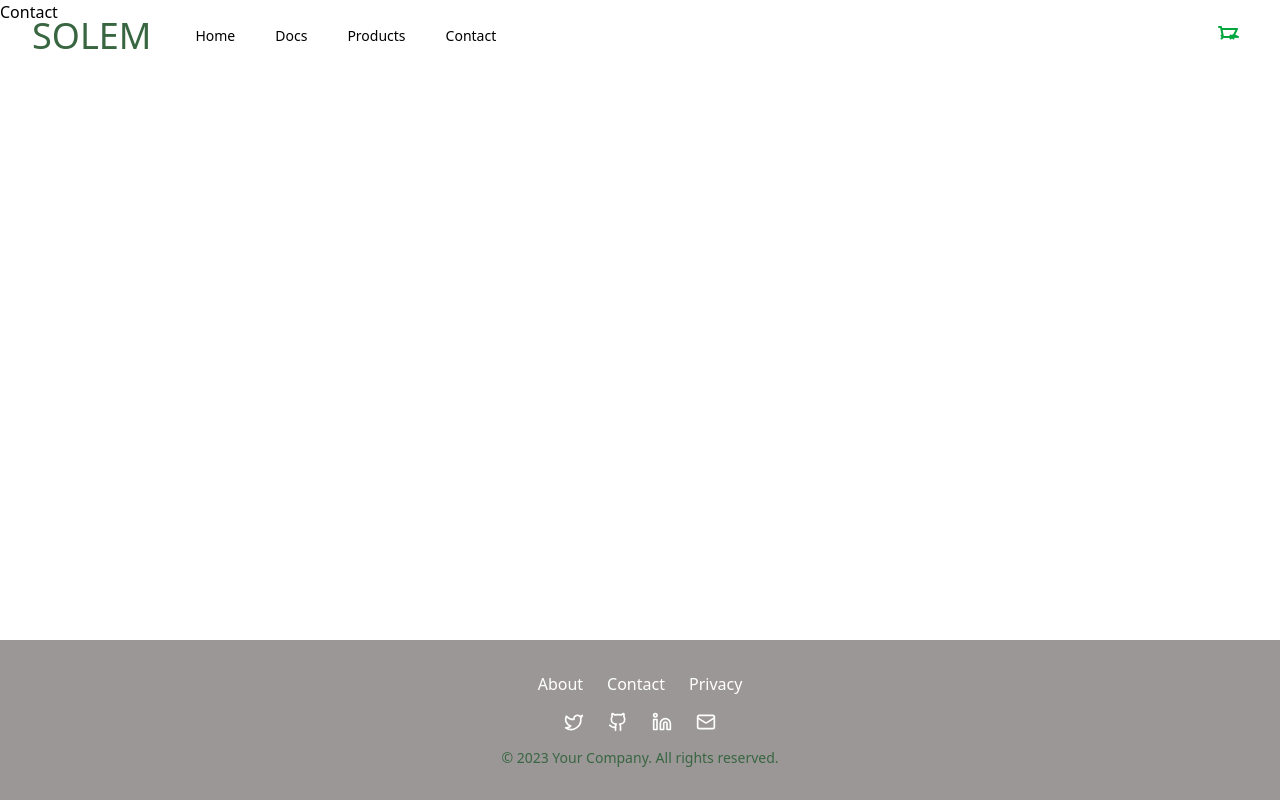
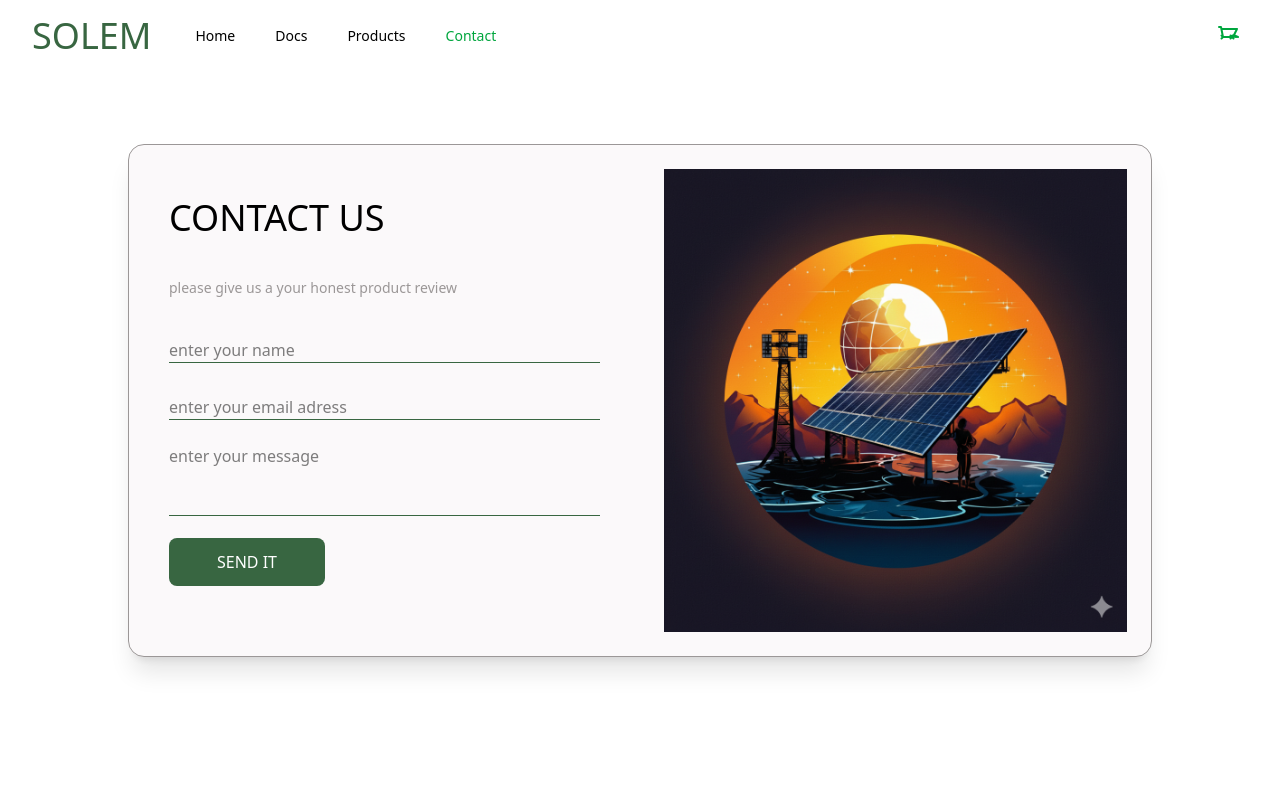
Before and after one commit to Prakhar-99/Solem, a React (Vite) app in the folder frontend/: page /contact in a window 1280 px wide. Shown: the top 800 px of the page. Built offline with nearby package versions, Linux system fonts and the light colour scheme.

Commit message:
add paggination in product page and create a contact form for contact page not functional for know

```diff
--- /dev/null
+++ b/frontend/src/components/ContactInfo.jsx
@@ -0,0 +1,91 @@
+import { useState } from "react"
+
+import Img from "../assets/media/image/hero.png"
+
+const ContactInfo = () => {
+   const [FormData, setFormData] = useState({
+     name : "",
+     email : "",
+     message: "",
+   })
+
+   const handlechange =   (e) =>  {
+      const {name,value} = e.target ;
+      setFormData({...FormData, [name] : value})
+   }
+
+  const handleSubmit = (e) => {
+    e.preventDefault();
+    console.log("form submitted", FormData)
+    alert("message dilever sucessfully")
+    setFormData({
+        name : "",
+     email : "",
+     message: "",
+    })
+  }
+
+  return (
+   <section className="w-full min-h-screen flex items-center justify-center px-4 sm:px-8 md:px-16 py-12  overflow-x-hidden ">
+    <div className="w-full max-w-5xl bg-secondarybg backdrop-blur-md rounded-2xl shadow-xl flex flex-col-reverse lg:flex-row items-center justify-between border border-secondarylite">
+        <div className="w-full lg:w-1/2 p-8 sm:p-10 space-y-6">
+            <h2 className="text-4xl uppercase pb-4">contact us</h2>
+            <p className=" text-secondarylite text-sm text-base lg:text-md">please give us a your honest product review</p>
+
+            <form action=""
+            className=" flex-col gap-y-20"
+            onSubmit={(e)=> {
+                handleSubmit(e)
+            }}
+            >
+                <input type="text" name="name"
+                 id="name"
+                value={FormData.name}
+               onChange={(e)=>{
+                handlechange(e)
+            }}
+                placeholder="enter your name"
+                className="w-full border-b border-complement bg-transparent outline-none my-4 "
+               required
+               />
+
+
+
+                <input type="email" name="email"
+                 id="email"
+                 value={FormData.email}
+                  onChange={(e)=>{
+                handlechange(e)
+            }}
+                placeholder="enter your email adress"
+                className="w-full border-b border-complement bg-transparent outline-none my-4  "
+                 required
+                />
+
+
+                <textarea name="message" id="message"
+                 onChange={(e)=>{
+                handlechange(e)
+            }}
+                value={FormData.message}
+                placeholder="enter your message"
+                 className="w-full border-b border-complement bg-transparent outline-none py-2 h-20 resize-none"
+                 required
+                 >
+
+                 </textarea>
+
+
+                 <button type="submit" className="bg-complement py-3 my-4 rounded-lg px-12 text-primary">SEND IT</button>
+            </form>
+        </div>
+        <div className="w-full h-full flex justify-center items-center p-6 md:flex-1 ">
+          <img src={Img} alt=""
+              className="w-full"/>
+        </div>
+    </div>
+   </section>
+  )
+}
+
+export default ContactInfo
--- a/frontend/src/components/Navbar.jsx
+++ b/frontend/src/components/Navbar.jsx
@@ -23,25 +23,25 @@ const Navbar = () => {
              <div className="hidden md:flex space-x-4 mx-8">
             <NavLink
             to='/'
-            className= {({isActive}) => `hover:text-primary hover:bg-secondary px-3 py-2 rounded-md text-sm font-medium transition-colors ${isActive ? 'text-secondary hover:text-complement':'' }`}
+            className= {({isActive}) => `hover:text-primary hover:bg-secondary px-3 py-2 rounded-md text-sm font-medium transition-colors ${isActive ? 'text-element hover:text-complement':'' }`}
              >
               Home
             </NavLink>
              <NavLink
             to='/document'
-            className= {({isActive}) => `hover:text-primary hover:bg-secondary px-3 py-2 rounded-md text-sm font-medium transition-colors ${isActive ? 'text-secondary  hover:text-complement':'' }`}
+            className= {({isActive}) => `hover:text-primary hover:bg-secondary px-3 py-2 rounded-md text-sm font-medium transition-colors ${isActive ? 'text-element  hover:text-complement':'' }`}
              >
               Docs
             </NavLink>
              <NavLink
             to='/products'
-            className= {({isActive}) => `hover:text-primary hover:bg-secondary px-3 py-2 rounded-md text-sm font-medium transition-colors ${isActive ? 'text-secondary  hover:text-complement':'' }`}
+            className= {({isActive}) => `hover:text-primary hover:bg-secondary px-3 py-2 rounded-md text-sm font-medium transition-colors ${isActive ? 'text-element  hover:text-complement':'' }`}
              >
               Products
             </NavLink>
              <NavLink
             to='/contact'
-            className= {({isActive}) => `hover:text-primary hover:bg-secondary px-3 py-2 rounded-md text-sm font-medium transition-colors ${isActive ? 'text-secondary  hover:text-complement':'' }`}
+            className= {({isActive}) => `hover:text-primary hover:bg-secondary px-3 py-2 rounded-md text-sm font-medium transition-colors ${isActive ? 'text-element  hover:text-complement':'' }`}
              >
               Contact
             </NavLink>
--- a/frontend/src/components/ProductAllDisplay.jsx
+++ b/frontend/src/components/ProductAllDisplay.jsx
@@ -1,10 +1,34 @@
 import { ProductContext } from "../context/ProductContext";
-import  { useContext } from "react";
+import  { useContext,useState } from "react";
 import ProductCard from "./ProductCard";
+
+
+
+
+
 
 const ProductAllDisplay = () => {
     const { products, loading } = useContext(ProductContext);
     const product = products;
+
+    // section for creating paggination variables
+const LoadingSize = 8;
+ const [totalcurent, settotalcurent] = useState(LoadingSize);
+ const totalProduct = product.length;
+// check whether the more products is avilable or Not
+ const HasMore = totalcurent > totalProduct ;
+ const HasLess = totalcurent > LoadingSize;
+//  upadate the size of loading products
+ function productMore(){
+       settotalcurent(prev => prev + LoadingSize)
+}
+  function productLess (){
+    settotalcurent (prev=> prev - LoadingSize)
+  }
+
+
+
+
   return (
 
         <section className="w-full  py-4 lg:py-14 ">
@@ -12,14 +36,14 @@ const ProductAllDisplay = () => {
                 <div className="text-center lg:my-4 mb-12 w-full px-4">
                     <h1 className="text-5xl ">Avilable Products</h1>
                 </div>
-                <div className=" flex-col px-8 md:flex-row w-full justify-center items-center min-h-[70vh] lg:px-8 ">
+             <div className=" flex-col px-8 md:flex-row w-full justify-center items-center min-h-[70vh] lg:px-8 ">
                 {loading ? (
                     <p className="text-5xl text-complement text-center">LOADING</p>
                     ) : (
 
                         <div className=" grid grid-cols-1 md:grid-cols-3 lg:grid-cols-4 gap-6">
                                 {
-                                    product.map((item) => {
+                                    product.slice(0,totalcurent).map((item) => {
                                        return <ProductCard key={item.id}  product = {item} />
                                     })
                                 }
@@ -27,6 +51,29 @@ const ProductAllDisplay = () => {
                     )
                 }
                </div>
+                <div className="text-center mt-8 flex gap-8 justify-center items-center">
+
+        {!HasMore ? (
+            <button onClick={()=> {
+                productMore()
+            }}
+            className="bg-complement text-primary font-medium px-8 py-3 rounded-md shadow-md border border-complement hover:shadow-lg hover:bg-secondarybg hover:text-complement  transition-shadow cursor-pointer"
+            >show more</button>
+        ) : (
+            ""
+        )}
+
+ {HasLess ? (
+            <button onClick={()=> {
+                productLess()
+            }}
+            className="bg-primary text-complement font-medium px-8 py-3 rounded-md shadow-md border border-complement hover:shadow-lg transition-shadow cursor-pointer"
+            >show Less</button>
+        ) : (
+            ""
+        )}
+
+      </div>
             </div>
 
 
--- a/frontend/src/components/ProductCard.jsx
+++ b/frontend/src/components/ProductCard.jsx
@@ -2,7 +2,7 @@ import React from "react";
 
 const ProductCard = ({ product }) => {
   return (
-    <div className="bg-primary rounded-2xl border border-complement shadow-md p-4 hover:shadow-lg transition-all duration-300 ">
+    <div className="bg-primary rounded-2xl border border-[2px] border-secondarylite shadow-md p-4 hover:shadow-lg transition-all duration-300 ">
       <img
         src={product.image}
         alt={product.name}
--- a/frontend/src/pages/Contact.jsx
+++ b/frontend/src/pages/Contact.jsx
@@ -1,8 +1,11 @@
 import React from 'react'
+import ContactInfo from '../components/ContactInfo'
 
 const Contact = () => {
   return (
-    <div>Contact</div>
+    <div>
+      <ContactInfo />
+    </div>
   )
 }
 
```
